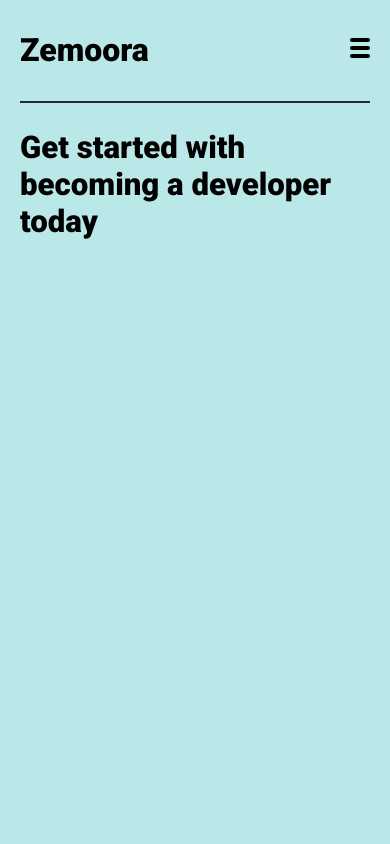
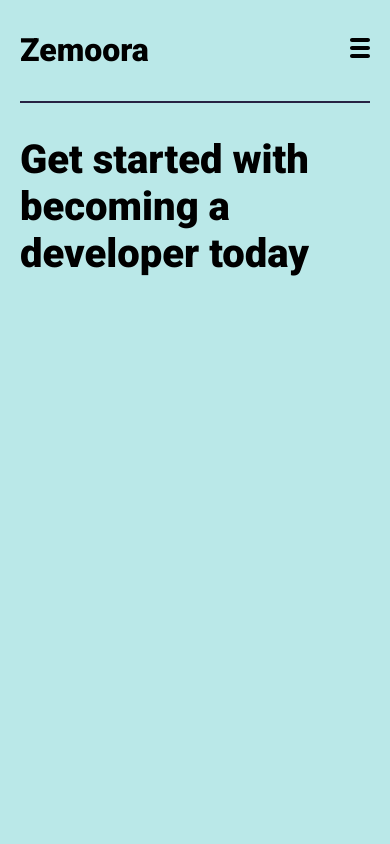
Before and after one commit to durosly/zemoora-dev-103-landing-page-responsive, a plain HTML site: page index.html in a window 390 px wide. Shown: the top 844 px of the page. Drawn offline with Linux system fonts and the light colour scheme.

Commit message:
improve main heading text responsiveness

```diff
--- a/assets/css/main.css
+++ b/assets/css/main.css
@@ -145,7 +145,7 @@ label svg {
 }
 
 .landing h2 {
-	font-size: clamp(20px, 8vw, 80px);
+	font-size: clamp(40px, 8vw, 70px);
 	max-width: 500px;
 }
 
```
